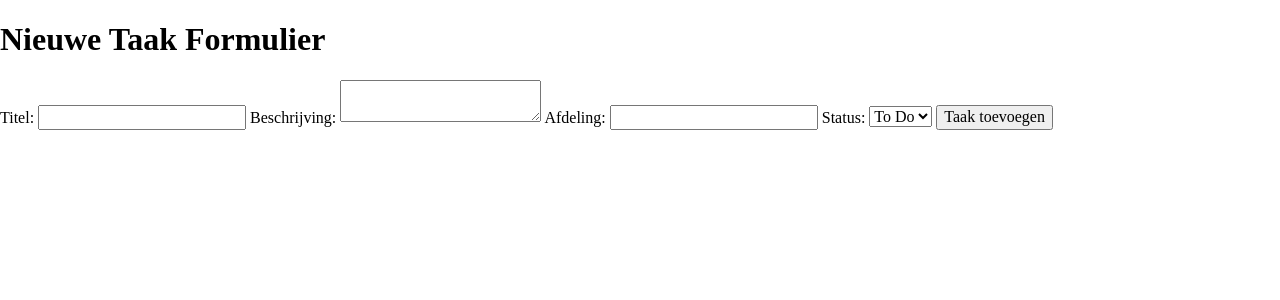
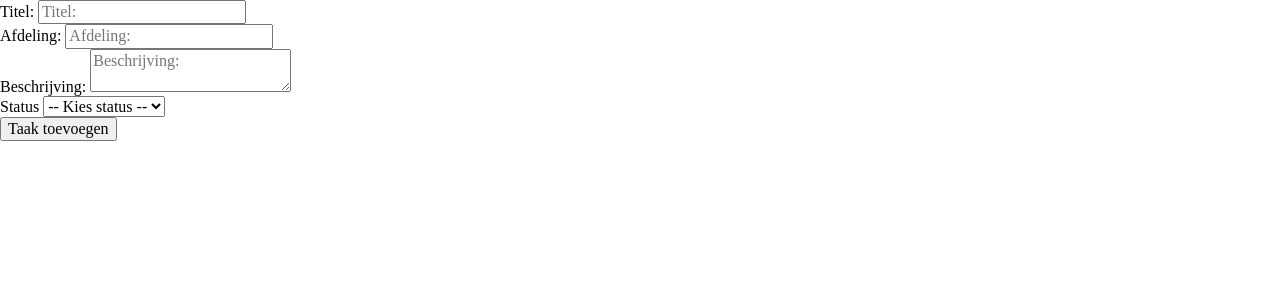
Before and after one commit to curio-studenten/b3-2025-p1-curiodev2, a PHP site: page /create.php in a window 1280 px wide. Shown: the top 300 px of the page. Run offline with PHP 8.4, Linux system fonts and the light colour scheme; data that the repository does not hold is empty; a stand-in replaces the project's code that opens the database connection.

Commit message:
formulier herdaan
mijn oude formulier terug gezet met aanpassingen waarbij deze zou moeten werken. (ook een kleine test om met de push/pull de verbeteringen te zien)

```diff
--- a/task/create.php
+++ b/task/create.php
@@ -9,33 +9,35 @@
 <body>
 
     <div class="container">
-        <h1>Nieuwe Taak Formulier</h1>
-
-        <!-- <form action="../../../backend/tasksController.php" method="POST">
-            <div class="Taken">
-                <label for="titel">Titel: </label>
-                <input type="text" id="titel" name="titel" placeholder="Titel"required>
-            </div> -->
         <form action="../backend/taskController.php" method="POST">
             <input type="hidden" name="action" value="create">
 
-            <label for="titel">Titel:</label>
-            <input type="text" id="titel" name="titel" required>
+            <div class="Taken">
+                <label for="title">Titel: </label>
+                <input type="text" id="title" name="title" placeholder="Titel:"required>
+            </div>
 
-            <label for="beschrijving">Beschrijving:</label>
-            <textarea id="beschrijving" name="beschrijving" required></textarea>
+            <div class="Taken">
+                <label for="afdeling">Afdeling: </label>
+                <input type="text" id="afdeling" name="afdeling" placeholder="Afdeling:" required>
+            </div>
 
-            <label for="afdeling">Afdeling:</label>
-            <input type="text" id="afdeling" name="afdeling" required>
+            <div class="Taken">
+                <label for="beschrijving">Beschrijving: </label>
+                <textarea id="beschrijving" name="beschrijving" placeholder="Beschrijving:"required></textarea>
+            </div>
 
-            <label for="status">Status:</label>
-            <select id="status" name="status" required>
+            <div class="Taken">
+                <label for="status">Status</label>
+                <select id="status" name="status" required>
+                <option value="">-- Kies status --</option>
                 <option value="todo">To Do</option>
-                <option value="doing">Doing</option>
+                <option value="in-progress">In Progress</option>
                 <option value="done">Done</option>
-            </select>
+                </select>
+            </div>
 
-            <button type="submit">Taak toevoegen</button>
+             <button type="submit">Taak toevoegen</button>
         </form>
 
     </div>
```
